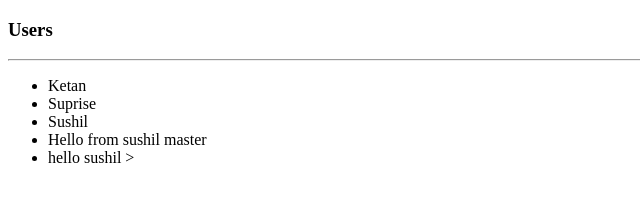
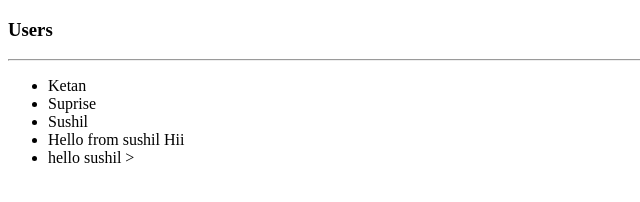
Before and after one commit to Bazigar69/psychic-octo-eureka, a plain HTML site: page index.html in a window 1280 px wide. Shown: the full height of the page, 0-640 px from the left. Drawn offline with Linux system fonts and the light colour scheme.

Commit message:
Hii Updates

```diff
--- a/index.html
+++ b/index.html
@@ -13,7 +13,7 @@
         <li>Ketan</li>
         <li>Suprise</li>
         <li>Sushil</li>
-        <li>Hello from sushil master</li>
+        <li>Hello from sushil Hii</li>
         <li>hello sushil ></li>
     </ul>
 </body>
```
